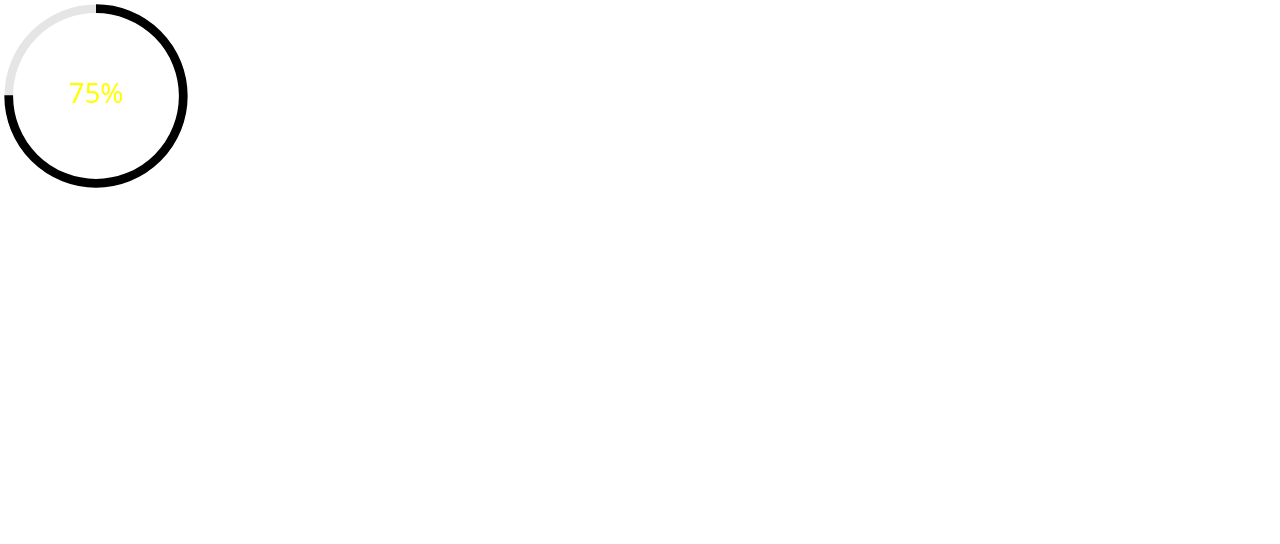
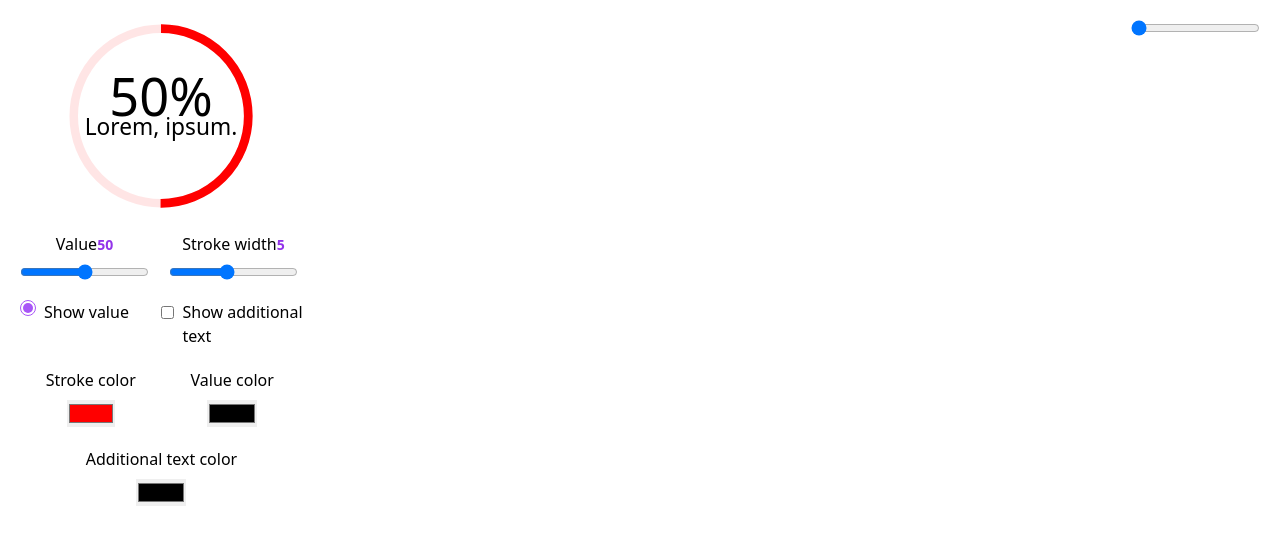
Before and after one commit to alptugidin/react-circular-progress-bar, a React (Vite) app: page / in a window 1280 px wide. Shown: the top 544 px of the page. Built offline with nearby package versions, Linux system fonts and the light colour scheme.

Commit message:
improvements

```diff
--- a/src/App.tsx
+++ b/src/App.tsx
@@ -1,11 +1,103 @@
-import React from 'react';
+import React, { useState } from 'react';
 import CircularProgressBar from '../lib';
 
 const App: React.FC = () => {
+  const [value, setValue] = useState(50);
+  const [width, setWidth] = useState(192);
+  const [style, setStyle] = useState(
+    {
+      strokeColor: '#ff0000',
+      strokeWidth: 5,
+      fontSize: 16,
+      additionalTextSize: 16,
+      fontWeight: 'normal',
+      additionalTextWeight: 'normal',
+      valueColor: '#000000',
+      additionalTextColor: '#000000',
+      showValue: 'on',
+      showAdditionalText: 'on'
+    }
+  );
+
   return (
-    <div>
-      <div className='w-48'>
-        <CircularProgressBar value={75}/>
+    <div className='bg-white h-screen p-5'>
+      <input type="range" className='absolute top-5 right-5' min={100} max={600} onChange={(e) => setWidth(parseInt(e.target.value))}/>
+      <div className='flex flex-col w-fit items-center'>
+        <div style={{ width }} className=''>
+          <CircularProgressBar
+            value={value}
+            additionalText={'Lorem, ipsum.'}
+            showValue={true}
+            barColor={style.strokeColor}
+            barWidth={style.strokeWidth}
+            text={{
+              valueSize: 30,
+              additionalTextSize: 13,
+              additionalTextColor: style.additionalTextColor,
+              weight: 'lighter',
+              color: style.valueColor
+            }}
+          />
+        </div>
+        <div className='flex flex-col gap-5'>
+          <div className='flex items-center gap-5 mt-5'>
+            <div className='flex flex-col gap-2'>
+              <span className='text-center'>Value
+                <span className='font-semibold text-sm text-purple-600'>{value}</span>
+              </span>
+              <input type="range" min='0' max='100' value={value}
+                onChange={(e) => setValue(parseInt(e.target.value))}
+                className='cursor-grab' />
+            </div>
+            <div className='flex flex-col gap-2'>
+              <span className='text-center'>Stroke width
+                <span className='font-semibold text-sm text-purple-600'>{style.strokeWidth}</span>
+              </span>
+              <input type="range" min='1' max='10' value={style.strokeWidth}
+                onChange={(e) => setStyle({ ...style, strokeWidth: parseInt(e.target.value) })}
+                className='cursor-grab' />
+            </div>
+          </div>
+          <div className='flex'>
+            <div className='basis-1/2 flex gap-2 items-start'>
+              <button
+                type='button'
+                // onClick={() => setStyle({ ...style, showValue: (!showValue) })}
+                className='h-4 w-4 rounded-full border border-purple-500 flex items-center justify-center'>
+                <div className='w-2.5 h-2.5 rounded-full bg-purple-500' />
+              </button>
+              <span>Show value</span>
+            </div>
+            <div className='basis-1/2 flex gap-2 items-start'>
+              <input type="checkbox"
+                value={style.showValue}
+                className='mt-1.5'/>
+              <span>Show additional text</span>
+            </div>
+          </div>
+          <div className='w-full flex'>
+            <div className='flex flex-col gap-2 basis-1/2 items-center justify-center'>
+              <span className='text-center'>Stroke color</span>
+              <input type="color" onChange={(e) => setStyle({ ...style, strokeColor: e.target.value })} value={style.strokeColor} className='w-12 mx-auto'/>
+            </div>
+            <div className='flex flex-col gap-2 basis-1/2 items-center justify-center'>
+              <span className='text-center'>Value color</span>
+              <input type="color"
+                onChange={(e) => setStyle({ ...style, valueColor: e.target.value })}
+                value={style.valueColor}
+                className=''/>
+            </div>
+          </div>
+          <div >
+            <div className='flex flex-col items-center justify-center gap-2'>
+              <span className='text-center'>Additional text color</span>
+              <input type="color"
+                onChange={(e) => setStyle({ ...style, additionalTextColor: e.target.value })}
+                value={style.additionalTextColor}
+                className=''/>
+            </div>
+          </div>
+        </div>
       </div>
     </div>
   );
```
